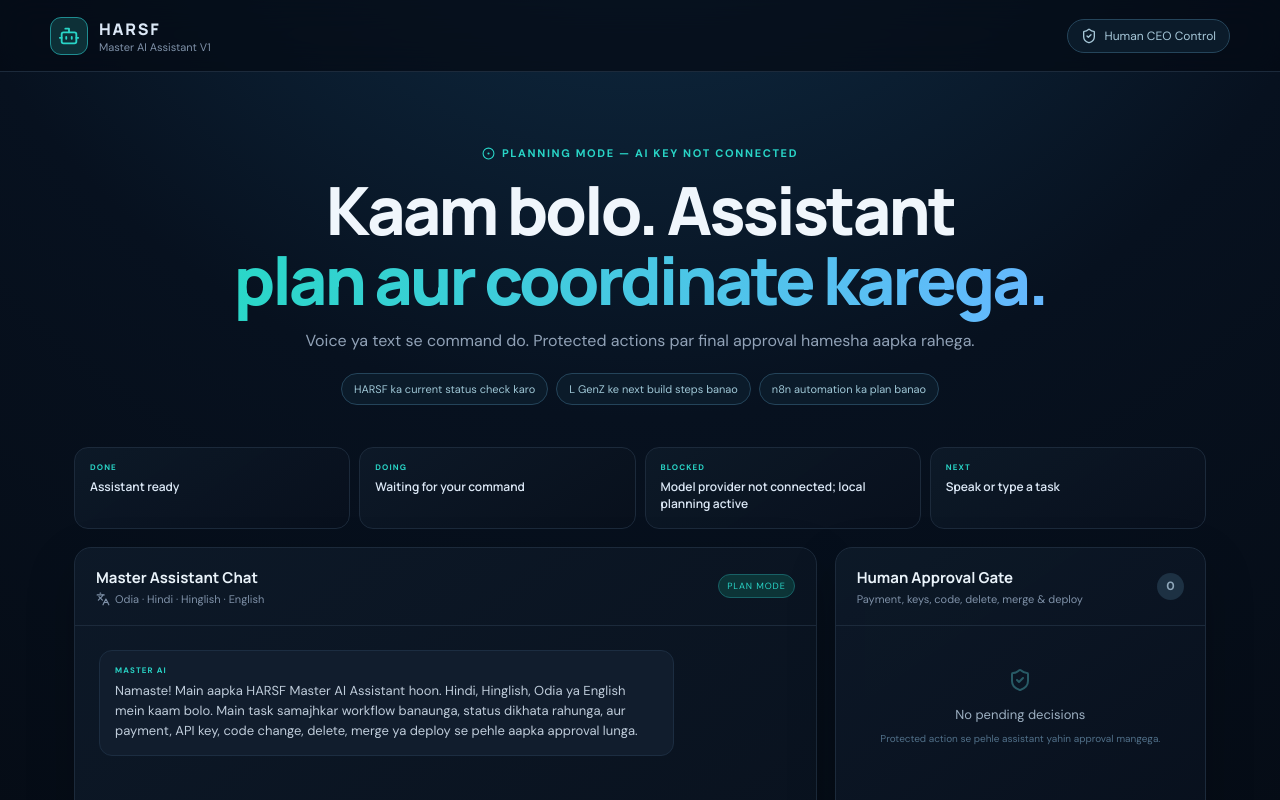
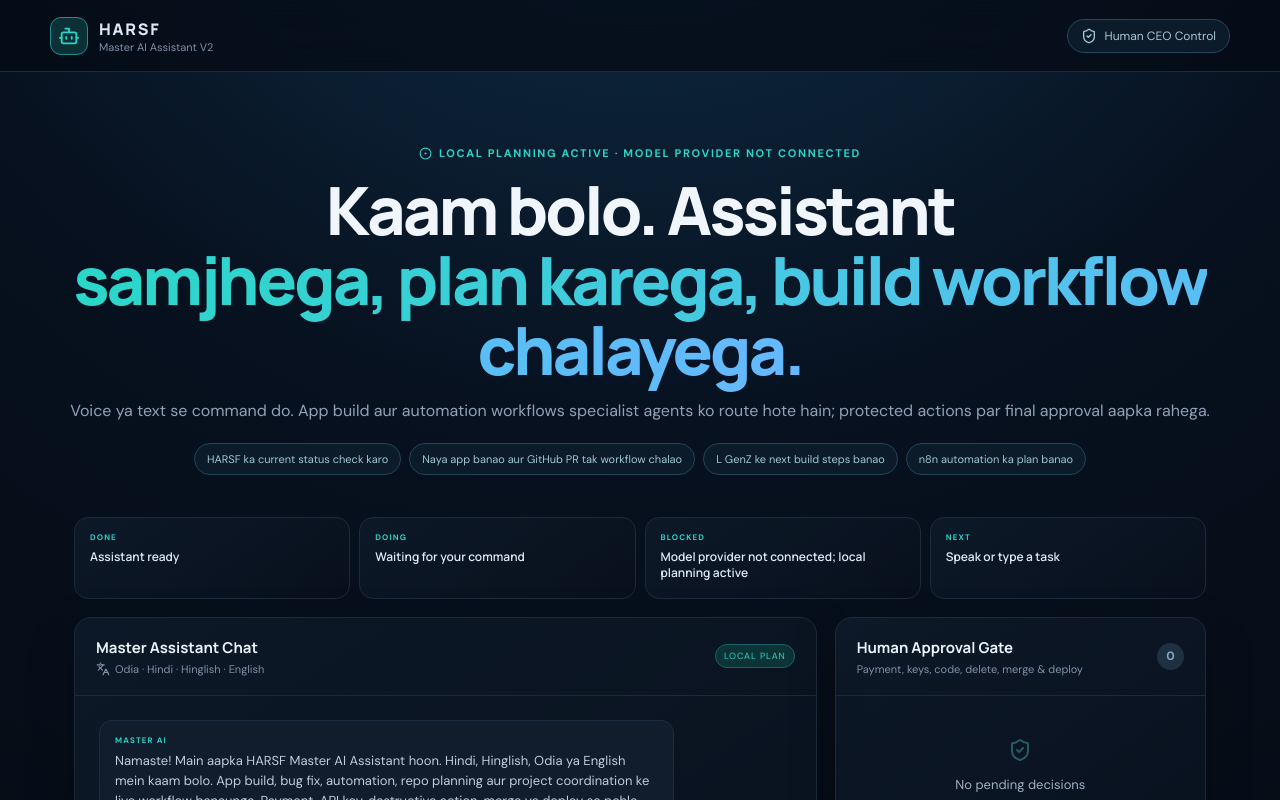
Before and after one commit to shantienterprisesupport-eng/harsf, a React (Vite) app: page / in a window 1280 px wide. Shown: the top 800 px of the page. Built offline with nearby package versions, Linux system fonts and the light colour scheme; no server answers.

Commit message:
Wire Master Assistant to contextual replies and provider status

```diff
--- a/src/App.tsx
+++ b/src/App.tsx
@@ -1,6 +1,6 @@
 import { useEffect, useMemo, useState } from 'react';
 import { Bot, Check, ChevronRight, CircleDot, GitBranch, Languages, Mic, Network, Send, ShieldCheck, Square, X } from 'lucide-react';
-import { agents, decideTask, planGoal, summarizeWorkflow } from './core/orchestrator';
+import { agents, buildLocalAssistantReply, decideTask, planGoal, summarizeWorkflow } from './core/orchestrator';
 import { mcpServers } from './core/mcp';
 import { providers } from './config/providers';
 import type { ChatMessage, WorkflowTask } from './types';
@@ -9,11 +9,26 @@
 
 type RecognitionCtor = new () => { lang: string; continuous: boolean; interimResults: boolean; start(): void; stop(): void; onresult: ((event: { results: ArrayLike<{ 0: { transcript: string } }> }) => void) | null; onend: (() => void) | null };
 
+type GatewayHealth = {
+  configured?: boolean;
+  provider?: string;
+  model?: string | null;
+  providers?: string[];
+};
+
+type GatewayReply = {
+  text?: string;
+  provider?: string;
+  model?: string | null;
+  error?: string;
+};
+
 const aiGatewayBaseUrl = import.meta.env.VITE_API_BASE_URL || 'http://127.0.0.1:8787';
 const aiGatewayUrl = `${aiGatewayBaseUrl}/api/ceo-chat`;
 
 const quickJobs = [
   'HARSF ka current status check karo',
+  'Naya app banao aur GitHub PR tak workflow chalao',
   'L GenZ ke next build steps banao',
   'n8n automation ka plan banao',
 ];
@@ -21,47 +36,77 @@
 export default function App() {
   const [input, setInput] = useState('');
   const [listening, setListening] = useState(false);
+  const [sending, setSending] = useState(false);
   const [gatewayReady, setGatewayReady] = useState<boolean | null>(null);
+  const [activeProvider, setActiveProvider] = useState('');
+  const [activeModel, setActiveModel] = useState('');
   const [tasks, setTasks] = useState<WorkflowTask[]>([]);
   const [messages, setMessages] = useState<ChatMessage[]>([
-    { id: 'welcome', author: 'ceo', text: 'Namaste! Main aapka HARSF Master AI Assistant hoon. Hindi, Hinglish, Odia ya English mein kaam bolo. Main task samajhkar workflow banaunga, status dikhata rahunga, aur payment, API key, code change, delete, merge ya deploy se pehle aapka approval lunga.' },
+    { id: 'welcome', author: 'ceo', text: 'Namaste! Main aapka HARSF Master AI Assistant hoon. Hindi, Hinglish, Odia ya English mein kaam bolo. App build, bug fix, automation, repo planning aur project coordination ke liye workflow banaunga. Payment, API key, destructive action, merge ya deploy se pehle aapka approval lunga.' },
   ]);
 
   useEffect(() => {
     fetch(`${aiGatewayBaseUrl}/health`)
       .then((response) => response.json())
-      .then((data: { configured?: boolean }) => setGatewayReady(Boolean(data.configured)))
+      .then((data: GatewayHealth) => {
+        setGatewayReady(Boolean(data.configured));
+        setActiveProvider(data.provider && data.provider !== 'none' ? data.provider : '');
+        setActiveModel(data.model || '');
+      })
       .catch(() => setGatewayReady(false));
   }, []);
 
   const pending = useMemo(() => tasks.filter((task) => task.status === 'approval').length, [tasks]);
   const workflowStatus = useMemo(() => summarizeWorkflow(tasks, gatewayReady), [tasks, gatewayReady]);
+  const connectionLabel = gatewayReady
+    ? `Master Assistant connected${activeProvider ? ` · ${activeProvider}${activeModel ? ` / ${activeModel}` : ''}` : ''}`
+    : 'Local planning active · model provider not connected';
 
-  async function askAiCeo(goal: string, fallback: string) {
+  async function askAiCeo(goal: string, planned: WorkflowTask[]) {
     try {
+      const history = messages.slice(-10).map((message) => ({
+        role: message.author === 'human' ? 'user' : 'assistant',
+        content: message.text,
+      }));
+      const plan = planned.map((task) => ({
+        title: task.title.split(':')[0],
+        agentId: task.agentId,
+        risk: task.risk,
+        status: task.status,
+      }));
+
       const response = await fetch(aiGatewayUrl, {
         method: 'POST',
         headers: { 'Content-Type': 'application/json' },
-        body: JSON.stringify({ message: goal }),
+        body: JSON.stringify({ message: goal, history, plan }),
       });
-      const result = await response.json() as { text?: string };
-      return response.ok && result.text ? result.text : fallback;
+      const result = await response.json() as GatewayReply;
+      if (response.ok && result.text) {
+        setGatewayReady(true);
+        if (result.provider) setActiveProvider(result.provider);
+        if (result.model) setActiveModel(result.model);
+        return result.text;
+      }
+
+      setGatewayReady(false);
+      return buildLocalAssistantReply(goal, planned, result.error || `Gateway HTTP ${response.status}`);
     } catch {
-      return fallback;
+      setGatewayReady(false);
+      return buildLocalAssistantReply(goal, planned, 'gateway reachable nahi hai');
     }
   }
 
   async function submit(explicitGoal?: string) {
     const goal = (explicitGoal ?? input).trim();
-    if (!goal) return;
+    if (!goal || sending) return;
     const planned = planGoal(goal);
-    const approvals = planned.filter((task) => task.status === 'approval').length;
-    const fallback = `Goal samajh gaya. ${planned.length} steps ka workflow ready hai.${approvals ? ` ${approvals} protected actions aapke approval ke bina execute nahi honge.` : ''}`;
     setMessages((old) => [...old, { id: crypto.randomUUID(), author: 'human', text: goal }]);
     setTasks(planned);
     setInput('');
-    const reply = await askAiCeo(goal, fallback);
+    setSending(true);
+    const reply = await askAiCeo(goal, planned);
     setMessages((old) => [...old, { id: crypto.randomUUID(), author: 'ceo', text: reply }]);
+    setSending(false);
   }
 
   function voice() {
@@ -86,32 +131,32 @@
 
   return <main>
     <header className="topbar">
-      <div className="brand"><span className="brandmark"><Bot size={22}/></span><div><strong>HARSF</strong><small>Master AI Assistant V1</small></div></div>
+      <div className="brand"><span className="brandmark"><Bot size={22}/></span><div><strong>HARSF</strong><small>Master AI Assistant V2</small></div></div>
       <div className="human"><ShieldCheck size={16}/> Human CEO Control</div>
     </header>
 
     <section className="hero">
-      <div className="eyebrow"><CircleDot size={13}/> {gatewayReady === null ? 'Checking AI connection…' : gatewayReady ? 'Master Assistant connected' : 'Planning mode — AI key not connected'}</div>
-      <h1>Kaam bolo. Assistant<br/><span>plan aur coordinate karega.</span></h1>
-      <p>Voice ya text se command do. Protected actions par final approval hamesha aapka rahega.</p>
-      <div className="quick-jobs">{quickJobs.map((job) => <button key={job} onClick={() => void submit(job)}>{job}</button>)}</div>
+      <div className="eyebrow"><CircleDot size={13}/> {gatewayReady === null ? 'Checking model connection…' : connectionLabel}</div>
+      <h1>Kaam bolo. Assistant<br/><span>samjhega, plan karega, build workflow chalayega.</span></h1>
+      <p>Voice ya text se command do. App build aur automation workflows specialist agents ko route hote hain; protected actions par final approval aapka rahega.</p>
+      <div className="quick-jobs">{quickJobs.map((job) => <button key={job} disabled={sending} onClick={() => void submit(job)}>{job}</button>)}</div>
     </section>
 
     <section className="status-board" aria-label="Assistant status">
       <div className="status-card"><span>DONE</span><strong>{workflowStatus.done}</strong></div>
-      <div className="status-card"><span>DOING</span><strong>{workflowStatus.doing}</strong></div>
+      <div className="status-card"><span>DOING</span><strong>{sending ? 'Master AI is thinking' : workflowStatus.doing}</strong></div>
       <div className="status-card"><span>BLOCKED</span><strong>{workflowStatus.blocked}</strong></div>
       <div className="status-card"><span>NEXT</span><strong>{workflowStatus.next}</strong></div>
     </section>
 
     <div className="layout">
       <section className="chat panel">
-        <div className="panel-title"><div><h2>Master Assistant Chat</h2><p><Languages size={14}/> Odia · Hindi · Hinglish · English</p></div><span className="live">{gatewayReady ? 'AI READY' : 'PLAN MODE'}</span></div>
-        <div className="messages">{messages.map((m) => <div key={m.id} className={`message ${m.author}`}><span>{m.author === 'ceo' ? 'MASTER AI' : 'YOU'}</span>{m.text}</div>)}</div>
+        <div className="panel-title"><div><h2>Master Assistant Chat</h2><p><Languages size={14}/> Odia · Hindi · Hinglish · English</p></div><span className="live">{gatewayReady ? 'AI LIVE' : 'LOCAL PLAN'}</span></div>
+        <div className="messages">{messages.map((m) => <div key={m.id} className={`message ${m.author}`}><span>{m.author === 'ceo' ? 'MASTER AI' : 'YOU'}</span>{m.text}</div>)}{sending && <div className="message ceo"><span>MASTER AI</span>Kaam samajh raha hoon…</div>}</div>
         <div className="composer">
-          <textarea aria-label="Task command" value={input} onChange={(e) => setInput(e.target.value)} onKeyDown={(e) => { if (e.key === 'Enter' && !e.shiftKey) { e.preventDefault(); void submit(); } }} placeholder="Jaise: L GenZ booking module ka next kaam karo…"/>
-          <button className={`voice ${listening ? 'active' : ''}`} aria-label="Voice input" onClick={voice}>{listening ? <Square size={18}/> : <Mic size={20}/>}</button>
-          <button className="send" aria-label="Send" onClick={() => void submit()}><Send size={20}/></button>
+          <textarea aria-label="Task command" value={input} disabled={sending} onChange={(e) => setInput(e.target.value)} onKeyDown={(e) => { if (e.key === 'Enter' && !e.shiftKey) { e.preventDefault(); void submit(); } }} placeholder="Jaise: Mere liye booking app banao aur GitHub PR ready karo…"/>
+          <button className={`voice ${listening ? 'active' : ''}`} disabled={sending} aria-label="Voice input" onClick={voice}>{listening ? <Square size={18}/> : <Mic size={20}/>}</button>
+          <button className="send" disabled={sending} aria-label="Send" onClick={() => void submit()}><Send size={20}/></button>
         </div>
       </section>
 
@@ -127,6 +172,6 @@
 
     <section className="ecosystem"><div><p className="eyebrow">MODEL ROUTER</p><h2>One assistant layer, many AI providers</h2></div><div className="provider-grid">{providers.map((p) => <div className="provider" key={p.id}><span>{p.name.slice(0, 2).toUpperCase()}</span><div><strong>{p.name}</strong><small>{p.models.join(' · ')}</small></div><i className={p.status === 'adapter-ready' ? 'ready' : ''}>{p.status === 'adapter-ready' ? 'adapter' : 'research'}</i></div>)}</div></section>
 
-    <footer><span>Master Assistant V1</span><span>Human-in-the-Loop by default</span><span>No secrets stored in UI</span></footer>
+    <footer><span>Master Assistant V2</span><span>App Builder + Automation Orchestrator</span><span>Human-in-the-Loop by default</span><span>No secrets stored in UI</span></footer>
   </main>;
 }
```
